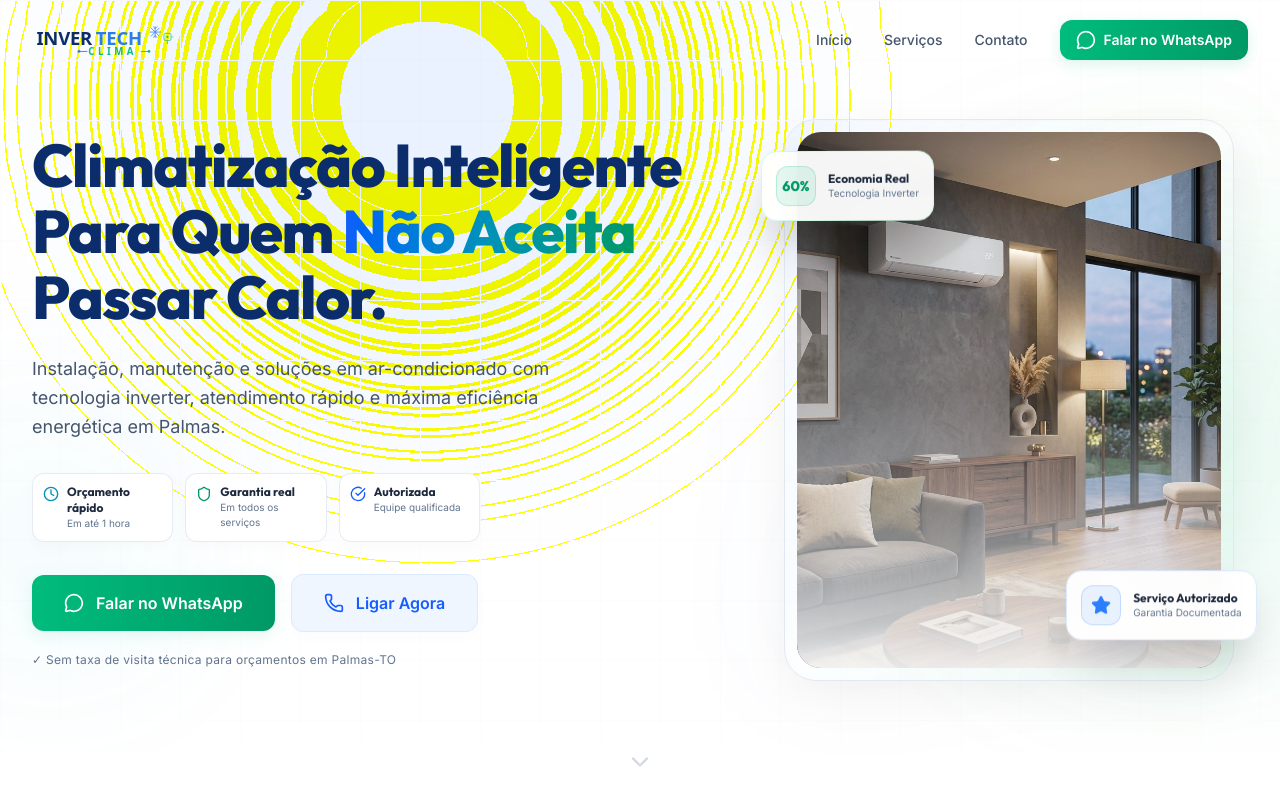
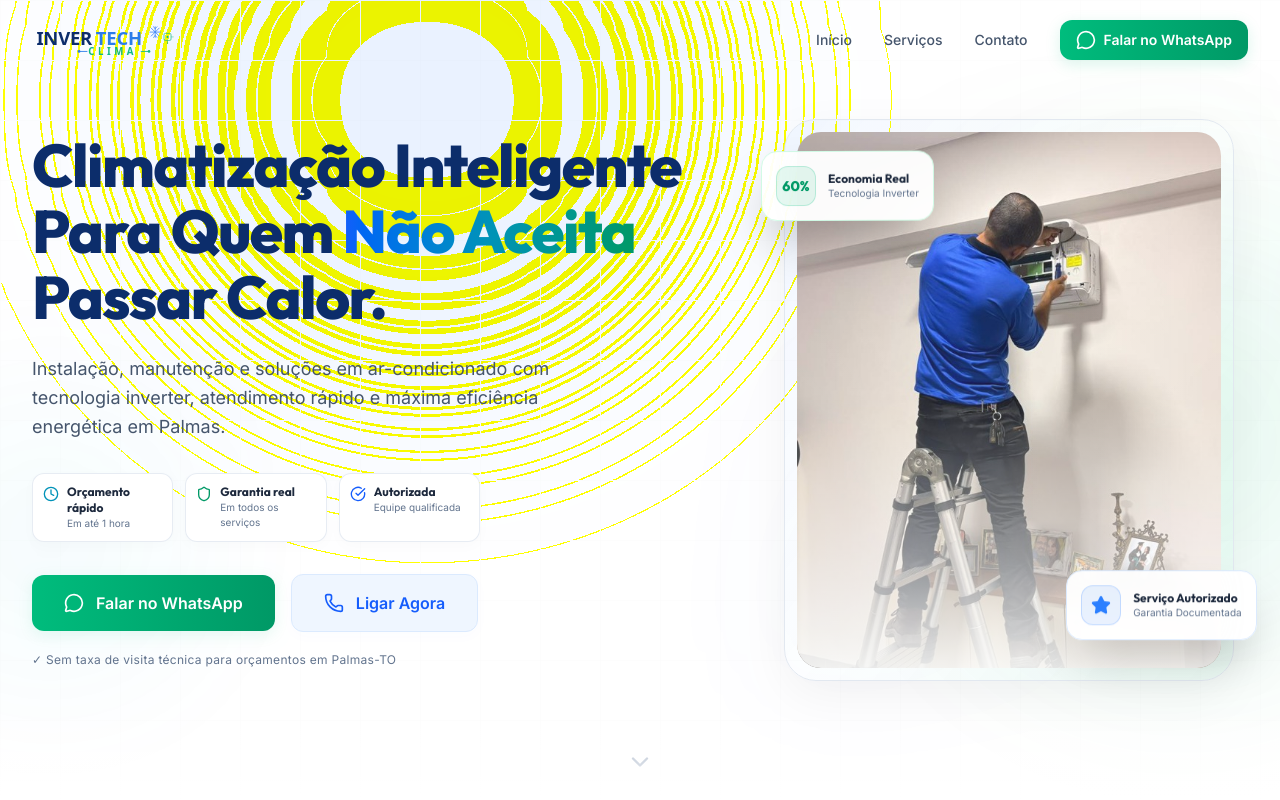
Before and after one commit to Reinatofarias/lpinvertechclima, a Next.js app: page / in a window 1280 px wide. Shown: the top 800 px of the page. Built offline with nearby package versions, Linux system fonts and the light colour scheme.

Commit message:
feat: substituir imagem do hero-ac.png de banco de imagens por foto real de instalacao

```diff
--- a/src/components/sections/HeroSection.tsx
+++ b/src/components/sections/HeroSection.tsx
@@ -166,8 +166,8 @@ export default function HeroSection() {
               {/* Inner Wrapper */}
               <div className="relative w-full h-full rounded-[24px] overflow-hidden">
                 <Image
-                  src="/images/hero-ac.png"
-                  alt="Instalação Premium de Ar-Condicionado Inverter INVERTECH CLIMA"
+                  src="/images/service-install-1.jpg"
+                  alt="Instalação Premium de Ar-Condicionado Inverter pela INVERTECH CLIMA em Palmas"
                   fill
                   sizes="(max-w-768px) 100vw, 450px"
                   priority
```
